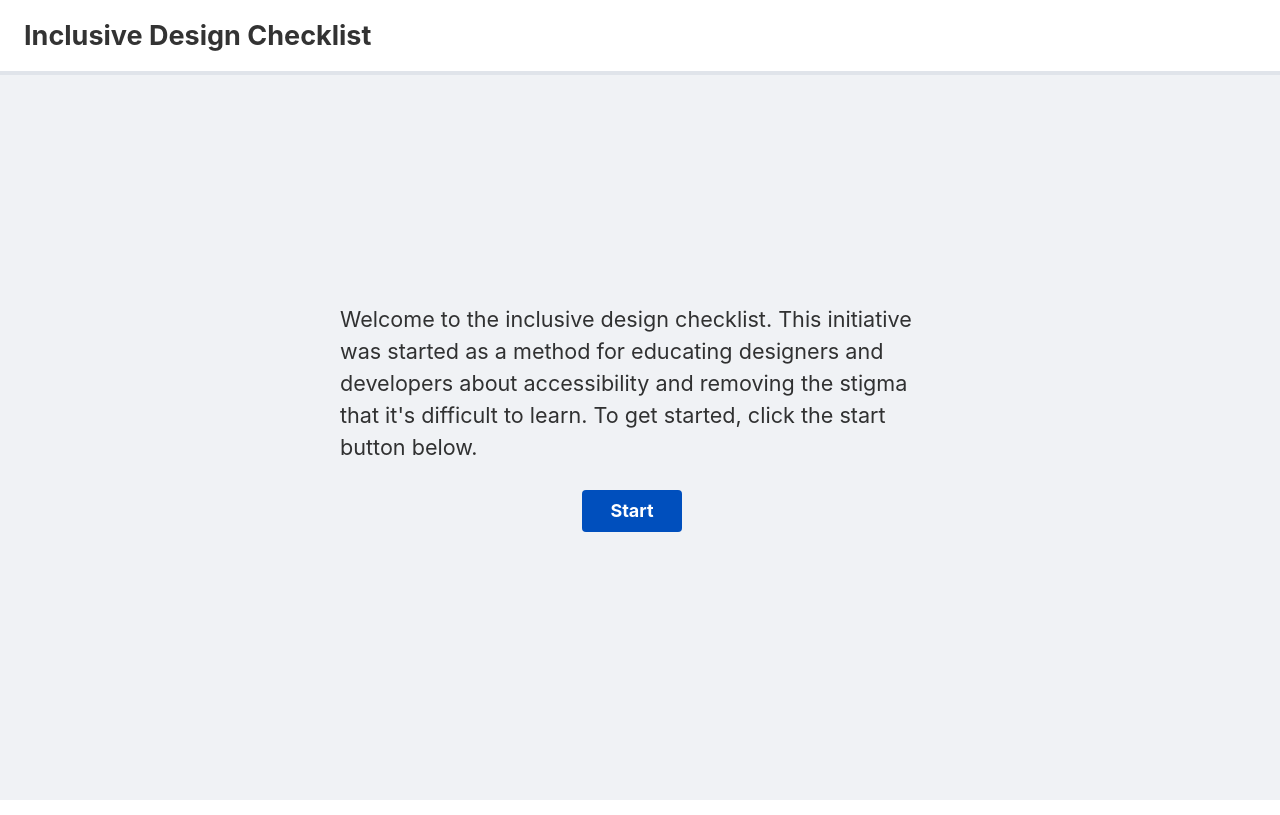
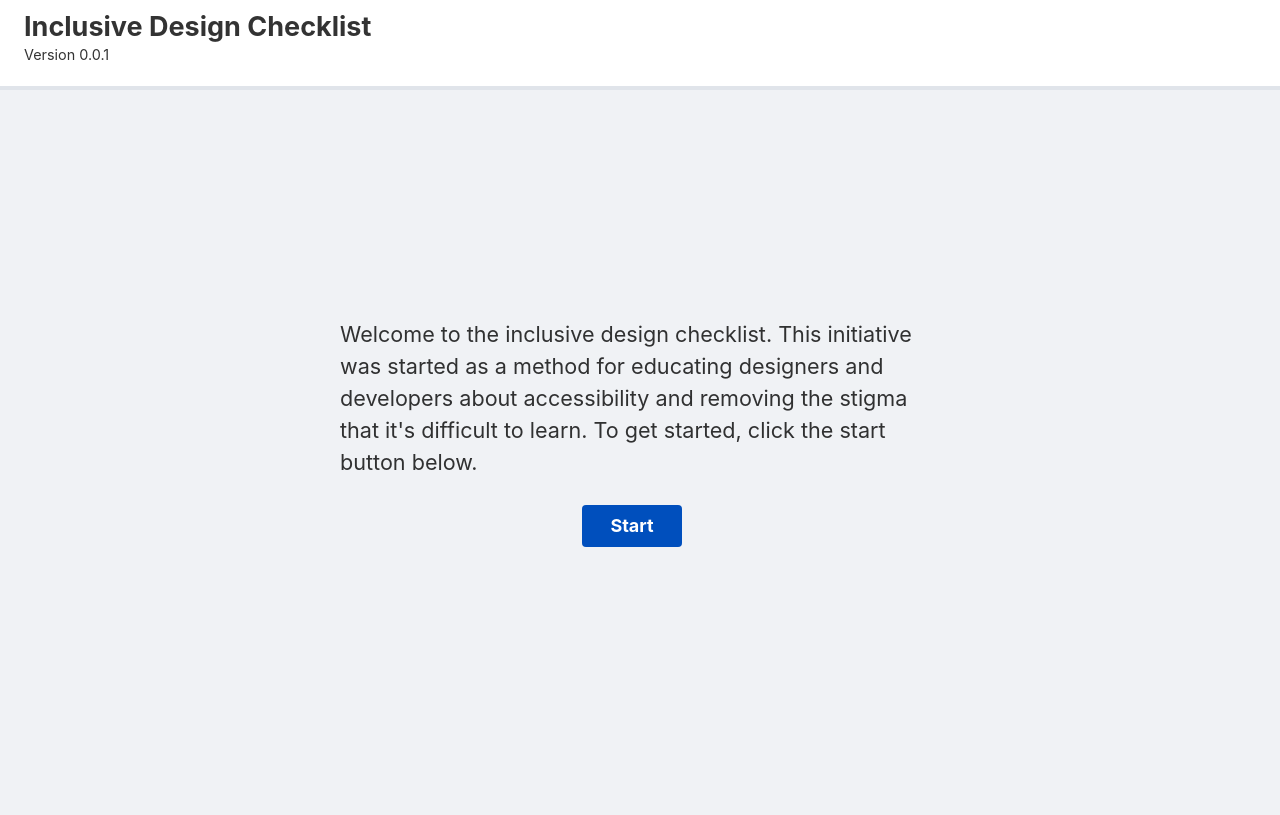
Before and after one commit to tsuiui/inclusive-design-checklist, a Gatsby site: page / in a window 1280 px wide. Built offline with nearby package versions, Linux system fonts and the light colour scheme; Gatsby itself is replaced by a stand-in of ours.

Commit message:
Adding version

```diff
--- a/src/components/header.css
+++ b/src/components/header.css
@@ -1,14 +1,19 @@
 .header {
   background-color: #ffffff;
   border-bottom: 4px solid #e0e4ea;
-  height: 75px;
+  height: 90px;
   display: flex;
-  align-items: center;
+  flex-direction: column;
+  padding: 12px 0 12px 24px;
 }
 
 .header__title {
   font-size: 1.5rem;
-  margin: 0 0 0 24px;
+  margin: 0;
+}
+
+.header > p {
+  font-size: 0.8rem;
 }
 
 .header__title > a {
--- a/src/components/header.js
+++ b/src/components/header.js
@@ -5,6 +5,7 @@ import "./header.css"
 const Header = ({ siteTitle }) => (
   <header className="header">
     <h1 className="header__title">{siteTitle}</h1>
+    <p>Version 0.0.1</p>
   </header>
 )
 
```
Also changed, not shown: src/components/progress.js (added, +7 -0 lines).
